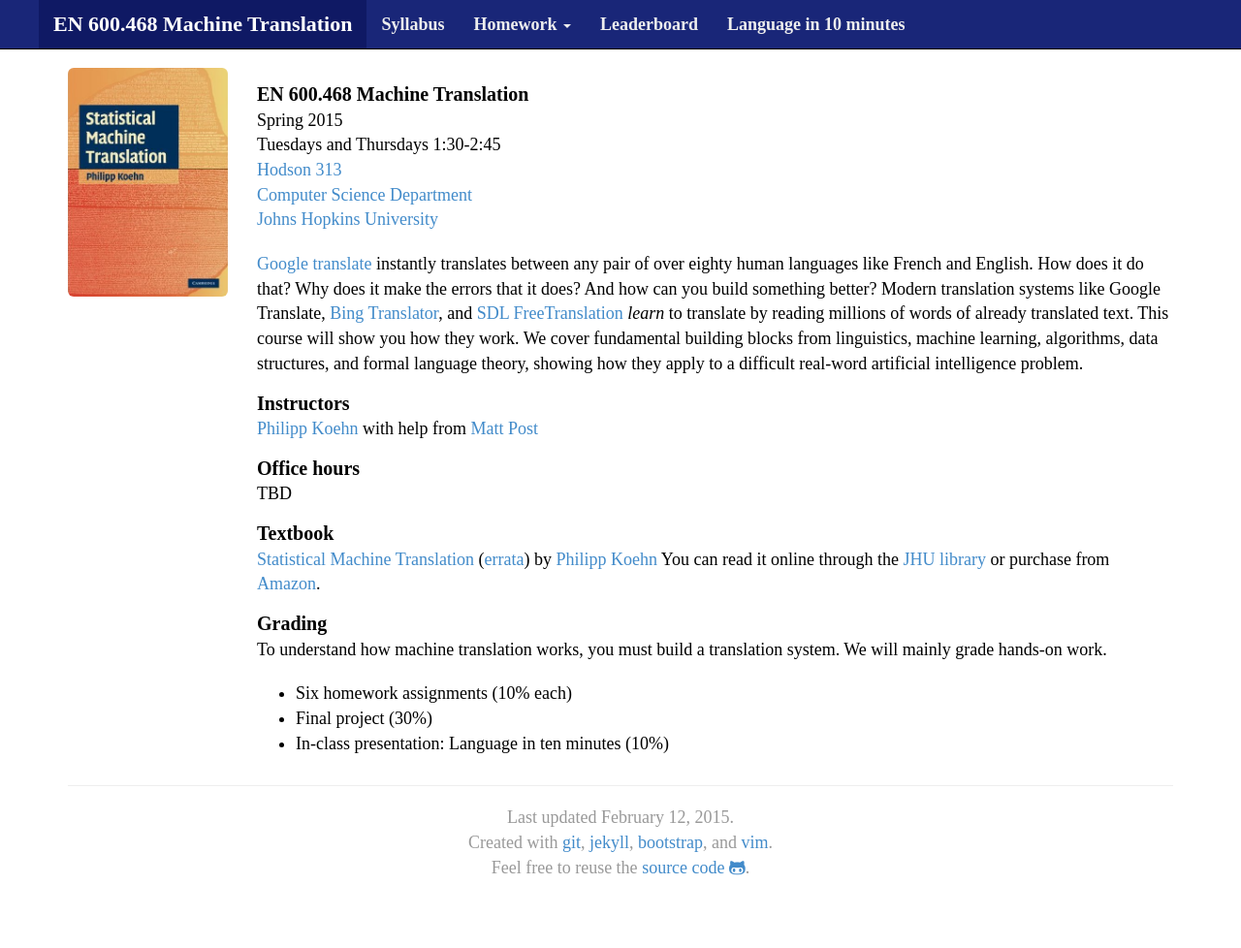
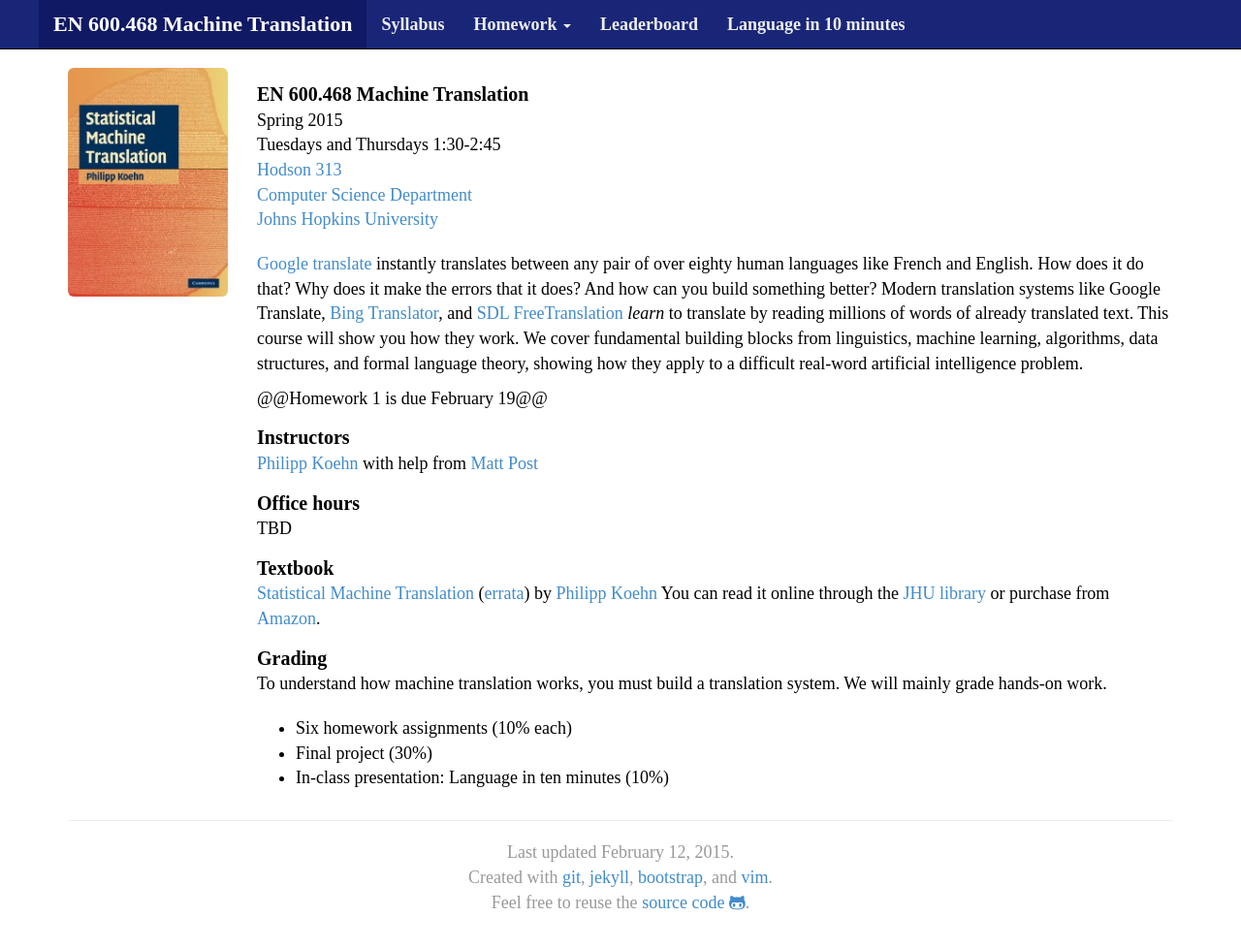
Before and after one commit to mt-class/jhu, a Jekyll site: the page built from index.md, in a window 1280 px wide and 996 px high. Shown: the top 978 px of the window at 97% size. Built offline with Jekyll 4.4.1, drawn with Linux system fonts in a browser that asks for light colours; nearby versions of some CDN libraries; some web fonts are replaced.

Commit message:
Update index.md

```diff
--- a/index.md
+++ b/index.md
@@ -28,6 +28,8 @@ machine learning, algorithms, data structures, and formal
 language theory, showing how they apply to a difficult
 real-word artificial intelligence problem.
 
+@@Homework 1 is due February 19@@
+
 Instructors
 : [Philipp Koehn](http://www.cs.jhu.edu/~phi/) with help from
   [Matt Post](http://www.cs.jhu.edu/~post/)
```
